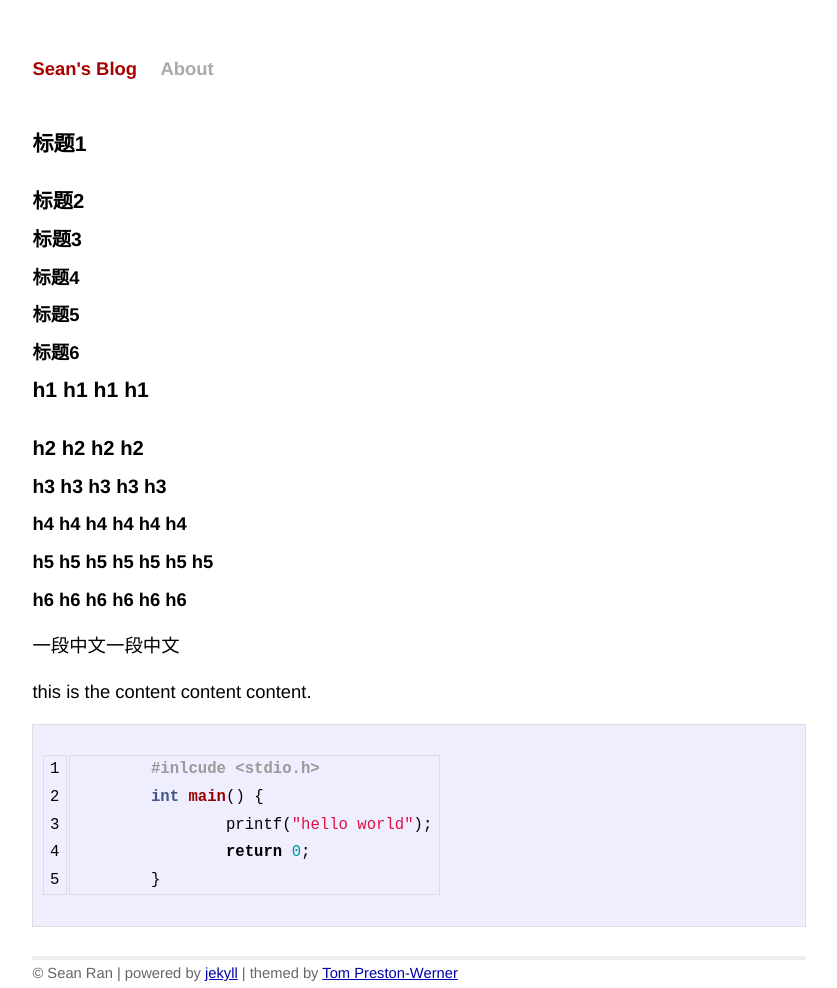
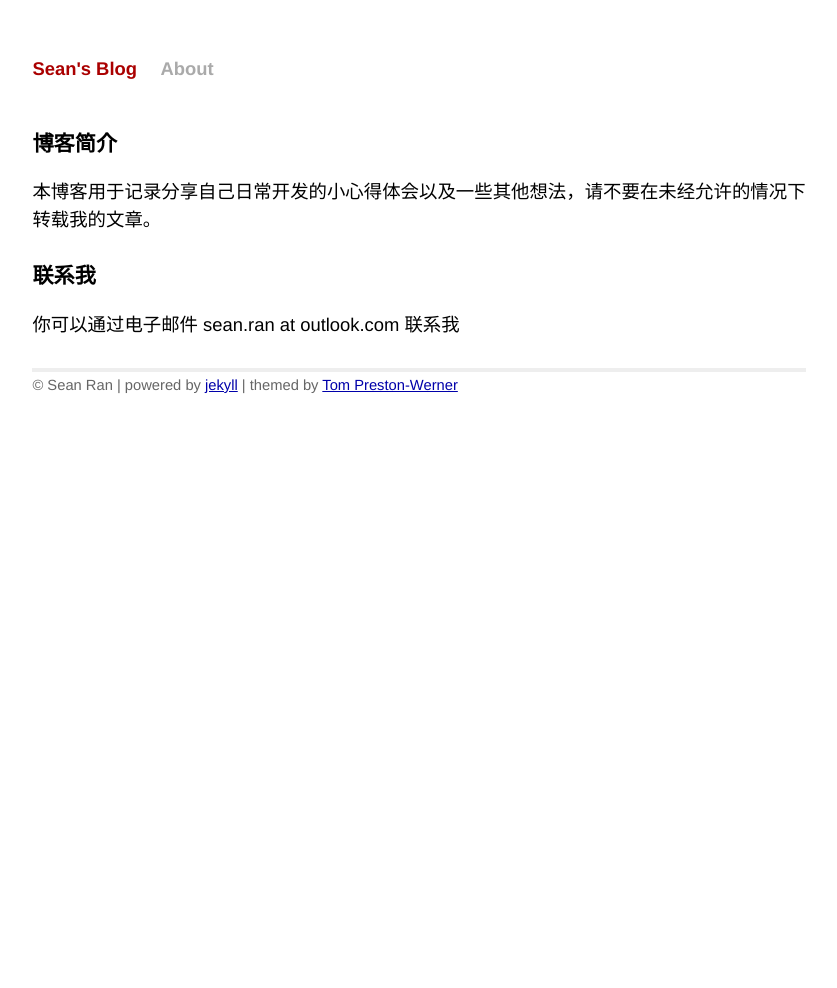
Before and after one commit to coredux/coredux.github.io, a Jekyll site: the page built from about/index.md, in a window 1280 px wide. Shown: the whole page, without its empty margins (221-1058 px from the left). Built offline with Jekyll 4.4.1, drawn with Linux system fonts in a browser that asks for light colours; Markdown is read by kramdown in place of the engine named in the settings; after the commit the page ends 955 px from its top, so only the background shows below that.

Commit message:
update about page

```diff
--- a/about/index.md
+++ b/about/index.md
@@ -3,41 +3,10 @@ layout: page
 title: About
 ---
 
-# 标题1
+# 博客简介
 
-## 标题2
+本博客用于记录分享自己日常开发的小心得体会以及一些其他想法，请不要在未经允许的情况下转载我的文章。
 
-### 标题3
+# 联系我
 
-#### 标题4
-
-##### 标题5
-
-###### 标题6
-
-# h1 h1 h1 h1
-
-## h2 h2 h2 h2
-
-### h3 h3 h3 h3 h3
-
-#### h4 h4 h4 h4 h4 h4
-
-##### h5 h5 h5 h5 h5 h5 h5
-
-###### h6 h6 h6 h6 h6 h6
-
-一段中文一段中文
-
-this is the content content content.
-
-
-{% highlight c linenos %}
-
-	#inlcude <stdio.h>
-	int main() {
-		printf("hello world");
-		return 0;
-	}
-
-{% endhighlight %}
+你可以通过电子邮件 sean.ran at outlook.com 联系我
```
